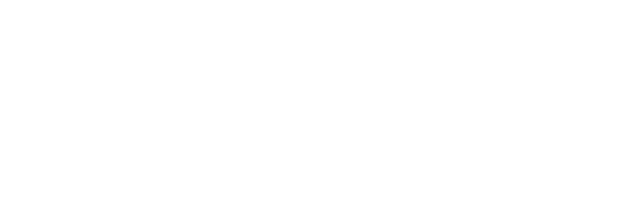
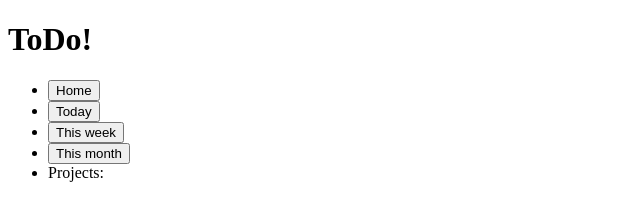
Before and after one commit to valentave/Todo-list, a website: page public/index.html in a window 1280 px wide. Shown: the whole page, without its empty margins (0-640 px from the left). Drawn offline with Linux system fonts and the light colour scheme.

Commit message:
Complete HTML Markup

```diff
--- a/public/index.html
+++ b/public/index.html
@@ -6,5 +6,37 @@
     <title>Todo list</title>
 </head>
 <body>
+    <div class="container">
+        <header class="header">
+            <div class="header__logo-container">
+                <h1 class="header__logo">ToDo!</h1>
+            </div>
+        </header>
+        <main class="main">
+            <section class="sidebar">
+                <ul class="sidebar__items">
+                    <li class="sidebar__item">
+                        <button class="sidebar__button btn-home">Home</button>
+                    </li>
+                    <li class="sidebar__item">
+                        <button class="sidebar__button btn-today">Today</button>
+                    </li>
+                    <li class="sidebar__item">
+                        <button class="sidebar__button btn-thisweek">This week</button>
+                    </li>
+                    <li class="sidebar__item">
+                        <button class="sidebar__button btn-thismonth">This month</button>
+                    </li>
+                    <li class="sidebar__item">Projects:
+                        <ul class="sidebar__projects">
+                        </ul>
+                    </li>
+                </ul>
+            </section>
+            <section class="content">
+            </section>
+        </main>
+    </div>
 </body>
+<script src="bundle.js"></script>
 </html>
```
